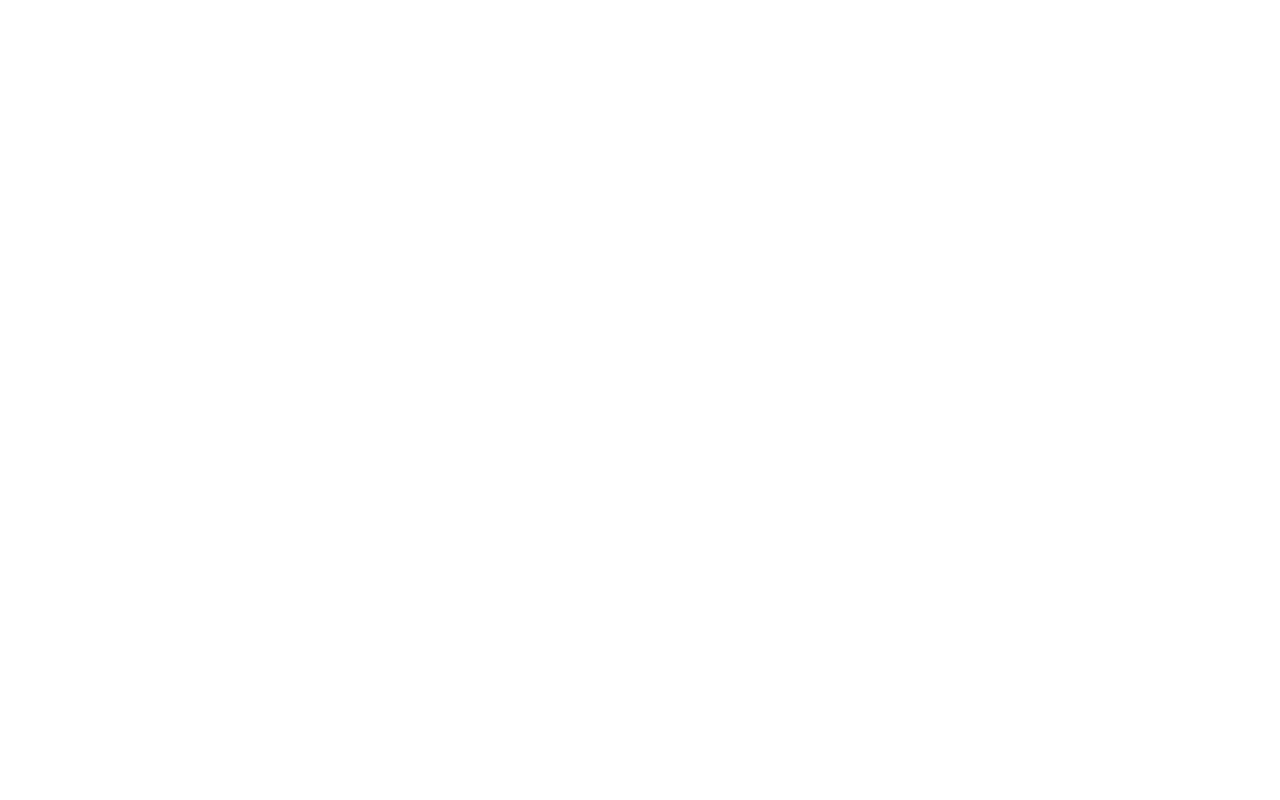
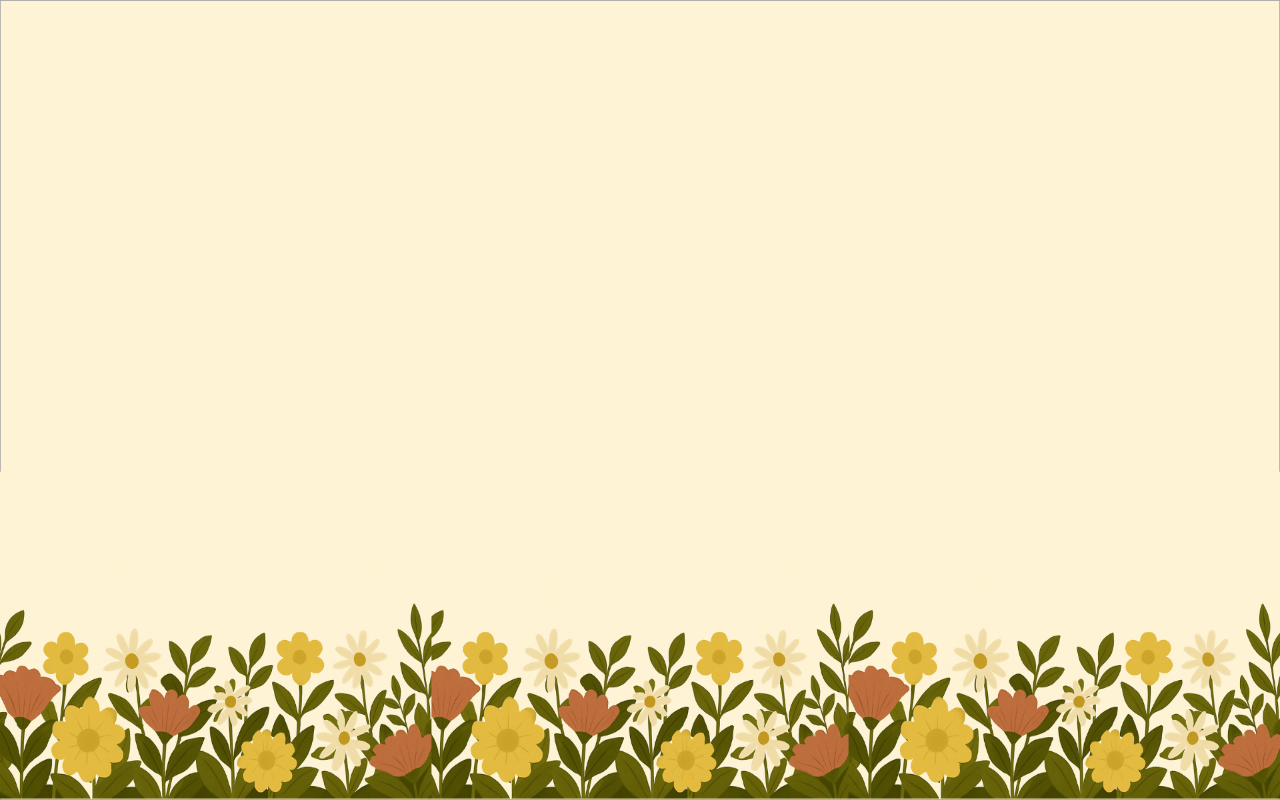
Before and after one commit to mervenursarac2/pomodoro-timer, a plain HTML site: page index.html in a window 1280 px wide. Drawn offline with Linux system fonts and the light colour scheme.

Commit message:
adding background

```diff
--- a/index.html
+++ b/index.html
@@ -3,9 +3,29 @@
 <head>
     <meta charset="UTF-8">
     <meta name="viewport" content="width=device-width, initial-scale=1.0">
-    <title>pomodoro</title>
+    <title>focus</title>
+    <style>
+        *{
+            margin: 0;
+            padding: 0;
+        }
+        body{
+            height: 100vh;
+            width: 100vw;
+            background-image: url("image/light_bg.png");
+            background-size: 100% 100%;
+            background-repeat: no-repeat;
+}
+
+    </style>
 </head>
 <body>
+    <div>
+
+    </div>
+    <div>
+
+    </div>
 
 </body>
 </html>
```
Also changed, not shown: image/#fdf4df.png (added), image/22.33-23.03 30dk ders çalışma.png (added), image/Alex Fisher Design.jpeg (added), image/Boho, Earth Tone, Illustrator Website Design Inspiration.jpeg (added), image/Untitled design (9).png (added), image/light_bg.png (added), 4 other files.
